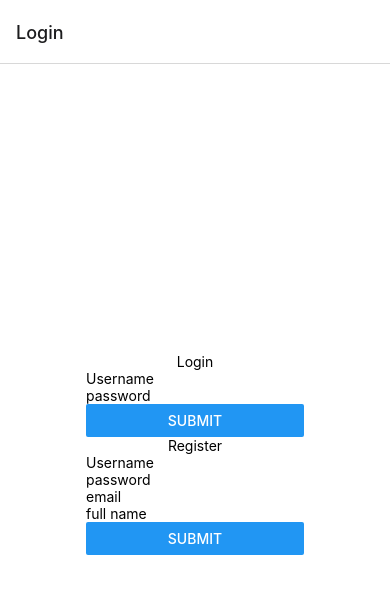
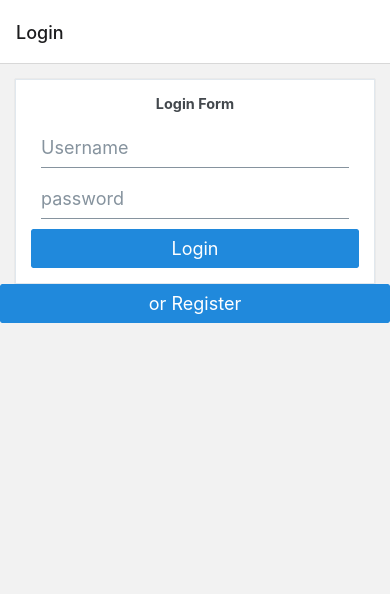
Before and after one commit to pamppe/reactex, a React Native app: screen /Profile in a window 390 px wide. Shown: the top 594 px of the page. Built offline with nearby package versions, Linux system fonts and the light colour scheme; no server answers.

Commit message:
Component libraries

```diff
--- a/components/ListItem.js
+++ b/components/ListItem.js
@@ -1,13 +1,8 @@
-import {
-  Image,
-  Platform,
-  Text,
-  TouchableOpacity,
-  View,
-  StyleSheet,
-} from 'react-native';
+import {TouchableOpacity} from 'react-native';
 import PropTypes from 'prop-types';
 import {mediaUrl} from '../utils/app-config';
+import {Avatar} from '@rneui/themed';
+import {ListItem as RNEListItem} from '@rneui/base';
 
 const ListItem = ({singleMedia, navigation}) => {
   return (
@@ -17,57 +12,20 @@ const ListItem = ({singleMedia, navigation}) => {
         navigation.navigate('Single', singleMedia);
       }}
     >
-      <View style={styles.box}>
-        <Image
-          style={styles.Image}
-          source={{
-            uri: mediaUrl + singleMedia.thumbnails.w160,
-          }}
+      <RNEListItem bottomDivider>
+        <Avatar
+          rounded
+          size={100}
+          source={{uri: mediaUrl + singleMedia.thumbnails.w160}}
         />
-        <View style={styles.View}>
-          <Text style={styles.Text}>{singleMedia.title}</Text>
-          <Text>{singleMedia.description}</Text>
-        </View>
-      </View>
+        <RNEListItem.Title>{singleMedia.title}</RNEListItem.Title>
+        <RNEListItem.Subtitle>{singleMedia.description}</RNEListItem.Subtitle>
+      </RNEListItem>
     </TouchableOpacity>
   );
 };
-
 ListItem.propTypes = {
   singleMedia: PropTypes.object,
   navigation: PropTypes.object,
 };
-
-const styles = StyleSheet.create({
-  container: {
-    paddingTop: Platform.OS === 'android' ? 30 : 0,
-    backgroundColor: '#fff',
-    alignItems: 'center',
-    justifyContent: 'center',
-  },
-  TouchableOpacity: {
-    marginVertical: 2,
-  },
-  box: {
-    flex: 1,
-    flexDirection: 'row',
-    backgroundColor: 'lightblue',
-    borderRadius: 5,
-  },
-  Image: {
-    margin: 10,
-    width: '45%',
-    height: 200,
-    borderRadius: 5,
-  },
-  View: {
-    width: '50%',
-    margin: 5,
-  },
-  Text: {
-    height: 'auto',
-    width: '100%',
-  },
-});
-
 export default ListItem;
--- a/components/LoginFrom.js
+++ b/components/LoginFrom.js
@@ -1,9 +1,9 @@
-import {View, Text, TextInput, Button} from 'react-native';
 import {useForm, Controller} from 'react-hook-form';
 import {useAuthentication} from '../hooks/ApiHooks';
 import AsyncStorage from '@react-native-async-storage/async-storage';
 import {useContext} from 'react';
 import {MainContext} from '../contexts/MainContext';
+import {Card, Button, Input} from '@rneui/themed';
 
 const LoginForm = () => {
   const {postLogin} = useAuthentication();
@@ -36,44 +36,46 @@ const LoginForm = () => {
   };
 
   return (
-    <View>
+    <Card>
+      <Card.Title>Login Form</Card.Title>
       <Controller
         control={control}
         rules={{
-          required: true,
+          required: {value: true, message: 'This field is required.'},
         }}
         render={({field: {onChange, onBlur, value}}) => (
-          <TextInput
+          <Input
             placeholder="Username"
             onBlur={onBlur}
             onChangeText={onChange}
             value={value}
             autoCapitalize="none"
+            errorMessage={errors.username?.message}
           />
         )}
         name="username"
       />
-      {errors.username && <Text>This is required.</Text>}
-
       <Controller
         control={control}
         rules={{
           maxLength: 100,
+          required: {value: true, message: 'This field is required.'},
         }}
         render={({field: {onChange, onBlur, value}}) => (
-          <TextInput
+          <Input
             placeholder="password"
             secureTextEntry
             onBlur={onBlur}
             onChangeText={onChange}
             value={value}
+            errorsMessage={errors.password?.message}
           />
         )}
         name="password"
       />
 
-      <Button title="Submit" onPress={handleSubmit(logIn)} />
-    </View>
+      <Button title="Login" onPress={handleSubmit(logIn)} />
+    </Card>
   );
 };
 
--- a/components/RegisterForm.js
+++ b/components/RegisterForm.js
@@ -1,17 +1,19 @@
-import {Button, Text, TextInput, View} from 'react-native';
+import {Text} from 'react-native';
 import {Controller, useForm} from 'react-hook-form';
 import {useUser} from '../hooks/ApiHooks';
 import {useContext} from 'react';
 import {MainContext} from '../contexts/MainContext';
 import AsyncStorage from '@react-native-async-storage/async-storage';
+import {Card, Button, Input} from '@rneui/themed';
 
 const RegisterForm = () => {
-  const {postUser} = useUser();
+  const {postUser, checkUsername} = useUser();
   const {setIsLoggedIn, setUser} = useContext(MainContext);
 
   const {
     control,
     handleSubmit,
+    getValues,
     formState: {errors},
   } = useForm({
     defaultValues: {
@@ -20,6 +22,7 @@ const RegisterForm = () => {
       email: '', // Add the email field
       full_name: '', // Add the full_name field
     },
+    mode: 'onBlur',
   });
 
   const signIn = async (userData) => {
@@ -39,19 +42,33 @@ const RegisterForm = () => {
   };
 
   return (
-    <View>
+    <Card>
+      <Card.Title>Registration Form</Card.Title>
       <Controller
         control={control}
         rules={{
-          required: true,
+          required: {value: true, message: 'This field is required.'},
+          minLength: {
+            value: 3,
+            message: 'This field must be at least 3 characters long.',
+          },
+          validate: async (value) => {
+            try {
+              const isAvailable = await checkUsername(value);
+              console.log('username validator', value, isAvailable);
+              return isAvailable ? isAvailable : 'Username is already taken.';
+            } catch (error) {
+              console.error(error);
+            }
+          },
         }}
         render={({field: {onChange, onBlur, value}}) => (
-          <TextInput
+          <Input
             placeholder="Username"
             onBlur={onBlur}
             onChangeText={onChange}
             value={value}
-            autoCapitalize="none"
+            errorMessage={errors.username?.message}
           />
         )}
         name="username"
@@ -64,42 +81,70 @@ const RegisterForm = () => {
           maxLength: 100,
         }}
         render={({field: {onChange, onBlur, value}}) => (
-          <TextInput
+          <Input
             placeholder="password"
             secureTextEntry
             onBlur={onBlur}
             onChangeText={onChange}
             value={value}
+            errorMessage={errors.password?.message}
           />
         )}
         name="password"
       />
-
       <Controller
         control={control}
         rules={{
-          required: true,
+          required: {value: true, message: 'This field is required.'},
+          validate: (value) => {
+            const {password} = getValues();
+            console.log('password validator', password);
+            return value === password ? true : 'Password dont match';
+          },
         }}
         render={({field: {onChange, onBlur, value}}) => (
-          <TextInput
+          <Input
+            placeholder="confirm password"
+            onBlur={onBlur}
+            onChangeText={onChange}
+            value={value}
+            secureTextEntry={true}
+            errorMessage={errors.confirm_password?.message}
+          />
+        )}
+        name="confirm_password"
+      />
+      <Controller
+        control={control}
+        rules={{
+          required: {value: true, message: 'This field is required'},
+          pattern: {
+            value: /^[a-zA-Z0-9._%+-]+@[a-zA-Z0-9.-]+\.[a-zA-Z]{2,}$/,
+            message: 'must be a valid email address',
+          },
+        }}
+        render={({field: {onChange, onBlur, value}}) => (
+          <Input
             placeholder="email"
             onBlur={onBlur}
             onChangeText={onChange}
             value={value}
             autoCapitalize="none"
+            errorMessage={errors.email?.message}
           />
         )}
         name="email"
       />
-      {errors.email && <Text>This is required.</Text>}
-
       <Controller
         control={control}
         rules={{
-          required: false,
+          minLength: {
+            value: 3,
+            message: 'This field must be at least 3 characters long.',
+          },
         }}
         render={({field: {onChange, onBlur, value}}) => (
-          <TextInput
+          <Input
             placeholder="full name"
             onBlur={onBlur}
             onChangeText={onChange}
@@ -111,7 +156,7 @@ const RegisterForm = () => {
       />
 
       <Button title="Submit" onPress={handleSubmit(signIn)} />
-    </View>
+    </Card>
   );
 };
 
--- a/package.json
+++ b/package.json
@@ -14,6 +14,8 @@
     "@react-navigation/bottom-tabs": "^6.5.8",
     "@react-navigation/native": "^6.1.7",
     "@react-navigation/native-stack": "^6.9.13",
+    "@rneui/base": "^4.0.0-rc.7",
+    "@rneui/themed": "^4.0.0-rc.8",
     "eslint-plugin-react-native": "^4.0.0",
     "expo": "~49.0.8",
     "expo-status-bar": "~1.6.0",
@@ -21,7 +23,7 @@
     "react": "18.2.0",
     "react-hook-form": "^7.45.4",
     "react-native": "0.72.4",
-    "react-native-safe-area-context": "4.6.3",
+    "react-native-safe-area-context": "^4.6.3",
     "react-native-screens": "~3.22.0"
   },
   "devDependencies": {
--- a/views/Login.js
+++ b/views/Login.js
@@ -1,12 +1,11 @@
-import React, {useContext, useEffect} from 'react';
+import React, {useContext, useEffect, useState} from 'react';
 import {
-  StyleSheet,
-  Text,
   KeyboardAvoidingView,
   Platform,
   TouchableOpacity,
   Keyboard,
 } from 'react-native';
+import {Button} from '@rneui/themed';
 import PropTypes from 'prop-types';
 import {MainContext} from '../contexts/MainContext';
 import AsyncStorage from '@react-native-async-storage/async-storage';
@@ -18,6 +17,8 @@ const Login = ({navigation}) => {
   // props is needed for navigation
   const {setIsLoggedIn, setUser} = useContext(MainContext);
   const {getUserByToken} = useUser();
+  const [toggleRegister, setToggleRegister] = useState(false);
+  const [buttonTitle, setButtonTitle] = useState('or Register');
 
   const checkToken = async () => {
     try {
@@ -46,26 +47,19 @@ const Login = ({navigation}) => {
     >
       <KeyboardAvoidingView
         behavior={Platform.OS === 'ios' ? 'padding' : 'height'}
-        style={styles.container}
       >
-        <Text>Login</Text>
-        <LoginForm />
-        <Text>Register</Text>
-        <RegisterForm />
+        {toggleRegister ? <RegisterForm /> : <LoginForm />}
+        <Button
+          onPress={() => {
+            setToggleRegister(!toggleRegister);
+          }}
+        >
+          {toggleRegister ? 'or Login' : 'or Register'}
+        </Button>
       </KeyboardAvoidingView>
     </TouchableOpacity>
   );
 };
-
-const styles = StyleSheet.create({
-  container: {
-    flex: 1,
-    backgroundColor: '#fff',
-    alignItems: 'center',
-    justifyContent: 'center',
-  },
-});
-
 Login.propTypes = {
   navigation: PropTypes.object,
 };
--- a/views/Profile.js
+++ b/views/Profile.js
@@ -1,16 +1,11 @@
 import React, {useContext, useEffect, useState} from 'react';
-import {
-  Button,
-  Platform,
-  SafeAreaView,
-  StyleSheet,
-  Text,
-  Image,
-} from 'react-native';
+import {Button, Text} from 'react-native';
 import {MainContext} from '../contexts/MainContext';
 import AsyncStorage from '@react-native-async-storage/async-storage';
 import {useTag} from '../hooks/ApiHooks';
 import {mediaUrl} from '../utils/app-config';
+import {Card} from '@rneui/themed';
+import {Icon, ListItem} from '@rneui/base';
 
 const Profile = (props) => {
   const [avatar, setAvatar] = useState('http://placekitten.com/640');
@@ -40,29 +35,25 @@ const Profile = (props) => {
     loadAvatar();
   }, []);
   return (
-    <SafeAreaView style={styles.container}>
+    <Card>
       <Text>Profile view</Text>
-      <Button title="Log out!" onPress={logOut} />
-      <Text>{user.username}</Text>
-      <Image style={styles.Image} source={{uri: avatar}} />
-      <Text>{user.email}</Text>
-      <Text>{user.full_name}</Text>
-    </SafeAreaView>
+      <Card.Title>{user.username}</Card.Title>
+      <Card.Image source={{uri: avatar}} />
+      <ListItem>
+        <Icon name="email" />
+        <ListItem.Title>{user.email}</ListItem.Title>
+      </ListItem>
+      <ListItem>
+        <Icon name="person" />
+        <ListItem.Title>{user.full_name}</ListItem.Title>
+      </ListItem>
+      <ListItem>
+        <ListItem.Title>{user.user_id}</ListItem.Title>
+      </ListItem>
+      <Card.Divider />
+      <Button title="Log out" onPress={logOut} />
+    </Card>
   );
 };
 
-const styles = StyleSheet.create({
-  container: {
-    flex: 1,
-    paddingTop: Platform.OS === 'android' ? 30 : 0,
-    backgroundColor: '#fff',
-    alignItems: 'center',
-    justifyContent: 'center',
-  },
-  Image: {
-    width: 100,
-    height: 100,
-  },
-});
-
 export default Profile;
--- a/views/Single.js
+++ b/views/Single.js
@@ -1,56 +1,46 @@
 import React from 'react';
 import PropTypes from 'prop-types';
-import {Text, SafeAreaView, StyleSheet, Image, Platform} from 'react-native';
 import {mediaUrl} from '../utils/app-config';
+import {formatDate} from '../utils/functions';
+import {Card, Icon, Text, ListItem} from '@rneui/themed';
 
 const Single = ({route, navigation}) => {
-  const singleMedia = route.params;
-  console.log('route params', route.params);
+  // console.log('route params', route.params);
+  const {
+    title,
+    description,
+    filename,
+    time_added: timeAdded,
+    user_id: userId,
+    filesize,
+  } = route.params;
+  // Show full image and metadata
   return (
-    <SafeAreaView style={styles.container}>
-      <Image
-        style={{width: '60%', height: '60%'}}
-        source={{
-          uri: mediaUrl + singleMedia.filename,
-        }}
+    <Card>
+      <Card.Title>{title}</Card.Title>
+      <Card.Image
+        source={{uri: mediaUrl + filename}}
+        resizeMode="center"
+        style={{height: 300}}
       />
-      <Text>{singleMedia.title}</Text>
-      <Text>Description: {singleMedia.description}</Text>
-      <Text>user ID: {singleMedia.user_id}</Text>
-      <Text>time added: {singleMedia.time_added}</Text>
-    </SafeAreaView>
+      <ListItem>
+        <Text>{description}</Text>
+      </ListItem>
+      <ListItem>
+        <Icon name="save" />
+        <Text>{Math.round(filesize / 1024)} kB</Text>
+      </ListItem>
+      <ListItem>
+        <Icon name="today" />
+        <Text>{formatDate(timeAdded)}</Text>
+      </ListItem>
+      <ListItem>
+        <Icon name="person" />
+        <Text>id: {userId}</Text>
+      </ListItem>
+    </Card>
   );
 };
-
-const styles = StyleSheet.create({
-  container: {
-    paddingTop: Platform.OS === 'android' ? 30 : 0,
-    backgroundColor: '#fff',
-    alignItems: 'center',
-    justifyContent: 'center',
-  },
-  TouchableOpacity: {
-    marginVertical: 2,
-  },
-  box: {
-    flex: 1,
-    flexDirection: 'row',
-    backgroundColor: 'lightgrey',
-  },
-  Image: {
-    margin: 5,
-    width: '45%',
-    height: 'auto',
-  },
-  View: {
-    width: '50%',
-    margin: 5,
-  },
-  Text: {
-    height: 'auto',
-    width: '100%',
-  },
-});
 
 Single.propTypes = {
   navigation: PropTypes.object,
```
Also changed, not shown: hooks/ApiHooks.js (+10 -1 lines), navigators/Navigator.js (+27 -11 lines), 1 other file (tests, documents, lock files or other folders).
